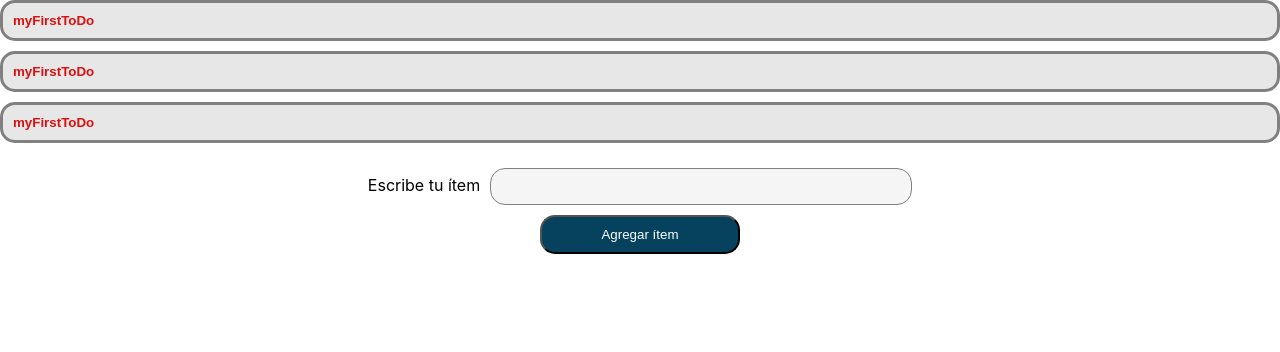
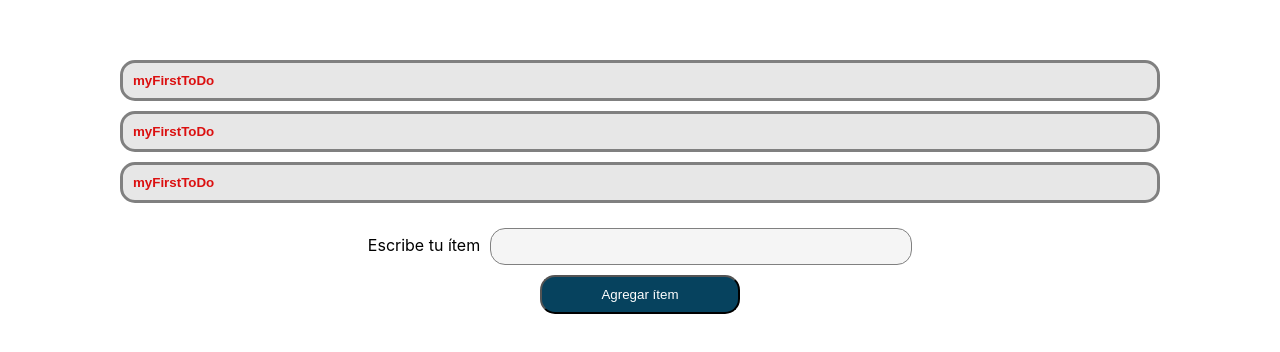
Before and after one commit to team-perejil/todo-list-react-js, a React (Create React App) app: page / in a window 1280 px wide. Shown: the top 352 px of the page. Built offline with nearby package versions, Linux system fonts and the light colour scheme.

Commit message:
style: added style to App

```diff
--- a/src/App.css
+++ b/src/App.css
@@ -1,38 +1,8 @@
-.App {
-  text-align: center;
+html {
+  font-family: Arial, Helvetica, sans-serif;
 }
 
-.App-logo {
-  height: 40vmin;
-  pointer-events: none;
+
+.page-container {
+  margin: 60px;
 }
-
-@media (prefers-reduced-motion: no-preference) {
-  .App-logo {
-    animation: App-logo-spin infinite 20s linear;
-  }
-}
-
-.App-header {
-  background-color: #282c34;
-  min-height: 100vh;
-  display: flex;
-  flex-direction: column;
-  align-items: center;
-  justify-content: center;
-  font-size: calc(10px + 2vmin);
-  color: white;
-}
-
-.App-link {
-  color: #61dafb;
-}
-
-@keyframes App-logo-spin {
-  from {
-    transform: rotate(0deg);
-  }
-  to {
-    transform: rotate(360deg);
-  }
-}
--- a/src/App.js
+++ b/src/App.js
@@ -2,7 +2,11 @@ import "./App.css";
 import ToDoPage from "./pages/ToDoPage";
 
 function App() {
-  return <ToDoPage />;
+  return (
+    <div className="page-container">
+      <ToDoPage />
+    </div>
+  );
 }
 
 export default App;
```
